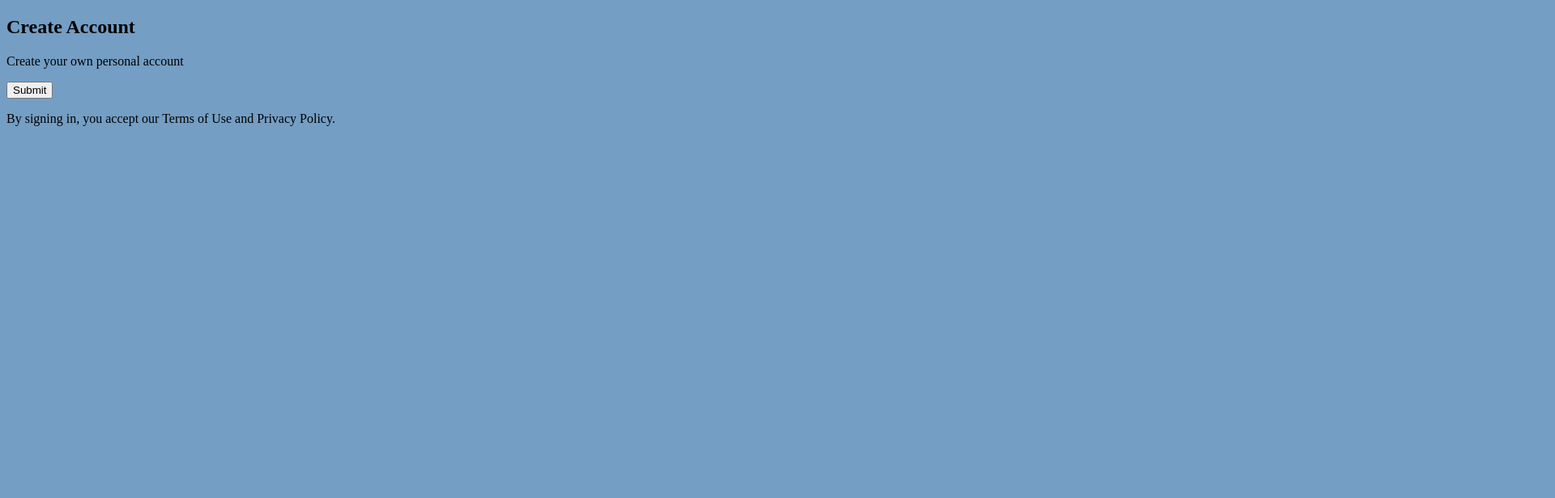
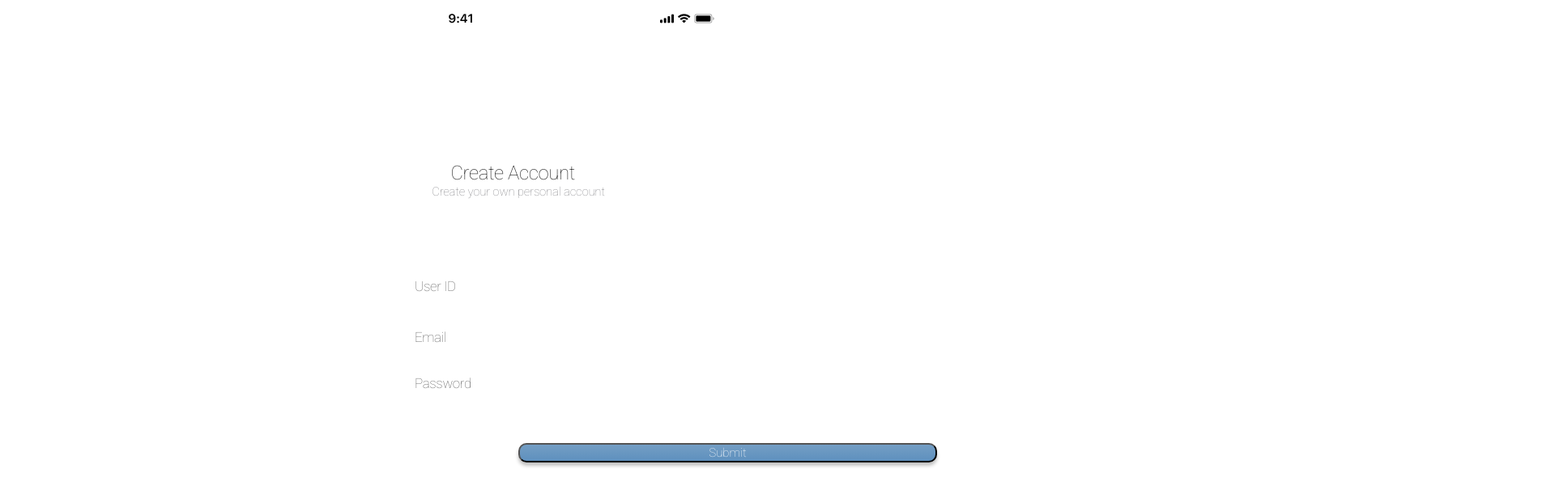
Before and after one commit to kmac0824/Balance_App, a plain HTML site: page page1.html in a window 1280 px wide. Shown: the top 616 px of the page at 81% size, 1920 px wide, since content can reach past the window. Drawn offline with Linux system fonts and the light colour scheme.

Commit message:
Added 2nd page

```diff
--- a/CSS/style.css
+++ b/CSS/style.css
@@ -1,4 +1,4 @@
-body {
+.homepage {
     background-color: #749ec4;
 }
 
@@ -28,3 +28,145 @@ h1  {
     transform: translate(0, -50%);
 
 }
+
+.bar {
+    position: absolute;
+    left: 40.67%;
+    right: 27.73%;
+    top: 0%;
+    bottom: 94.58%;
+    display: flex;
+    justify-content: center;
+}
+
+h2 {
+    position: absolute;
+    left: 26.67%;
+    right: 27.73%;
+    top: 22.91%;
+    bottom: 74.38%;
+
+    font-family: 'Roboto', sans-serif;
+    font-style: normal;
+    font-weight: 500;
+    font-size: 24px;
+    line-height: 22px;
+    text-align: center;
+    letter-spacing: -0.408px;
+
+    color: #2A2A2A;
+}
+
+.accInfo {
+    position: absolute;
+    left: 5.33%;
+    right: 5.33%;
+    top: 26.48%;
+    bottom: 70.44%;
+
+    font-family: 'Roboto', sans-serif;
+    font-style: normal;
+    font-weight: normal;
+    font-size: 15px;
+    line-height: 20px;
+
+    text-align: center;
+    letter-spacing: -0.24px;
+
+    color: rgba(60, 60, 67, 0.6);
+}
+
+.userId {
+    position: absolute;
+    left: 40%;
+    right: 0%;
+    top: 40.79%;
+    bottom: 63.79%;
+
+    font-family: 'Roboto', sans-serif;
+    font-style: normal;
+    font-weight: 500;
+    font-size: 17px;
+    line-height: 22px;
+
+    letter-spacing: -0.408px;
+
+    color: #666666;
+}
+
+.email {
+    position: absolute;
+    height: 22px;
+    left: 40%;
+    right: -19.44%;
+    top: calc(50% - 22px/2);
+
+    font-family: 'Roboto', sans-serif;
+    font-style: normal;
+    font-weight: 500;
+    font-size: 17px;
+    line-height: 22px;
+
+    letter-spacing: -0.408px;
+
+    color: #666666;
+}
+
+.password {
+    position: absolute;
+    height: 22px;
+    left: 40%;
+    right: -113.89%;
+    top: calc(55.79%);
+
+    font-family: 'Roboto', sans-serif;
+    font-style: normal;
+    font-weight: 500;
+    font-size: 17px;
+    line-height: 22px;
+/* identical to box height, or 129% */
+
+    letter-spacing: -0.408px;
+
+    color: #666666;
+}
+
+button {
+    position: absolute;
+    left: 50%;
+    right: 9.6%;
+    top: 68.5%;
+
+
+    background: linear-gradient(180deg, #749EC4 0%, #5E90BE 100%);
+    box-shadow: 0px 4px 4px rgba(0, 0, 0, 0.25);
+    border-radius: 10px;
+
+    font-family: 'Roboto', sans-serif;
+    font-style: normal;
+    font-weight: 500;
+    font-size: 15px;
+    color: #ffffff;
+}
+
+footer {
+    position: absolute;
+    left: 40.4%;
+    right: 14.67%;
+    top: 93.47%;
+    bottom: 4.8%;
+
+    font-family: 'Roboto', sans-serif;
+    font-style: normal;
+    font-weight: 300;
+    font-size: 10px;
+    line-height: 14px;
+/* identical to box height */
+
+    display: flex;
+    align-items: center;
+    text-align: center;
+    letter-spacing: -0.015em;
+
+    color: #666666;
+}
--- a/page1.html
+++ b/page1.html
@@ -7,18 +7,21 @@
         <link href="https://fonts.googleapis.com/css2?family=Roboto:wght@100&display=swap" rel="stylesheet">
     </head>
     <body>
+        <div>
+            <img class="bar" src="Images/Light.png">
+        </div>
         <div class="account">
             <h2>Create Account</h2>
-            <p>Create your own personal account</p>
+            <p class="accInfo">Create your own personal account</p>
         </div>
         <div class="userId">
-
+            <p>User ID</p>
         </div>
         <div class="email">
-
+            <p>Email</p>
         </div>
         <div class="password">
-
+            <p>Password</p>
         </div>
         <div class="submit">
             <button>Submit</button>
```
Also changed, not shown: index.html (+1 -1 lines), Images/Light.png (added), 2 other files.
